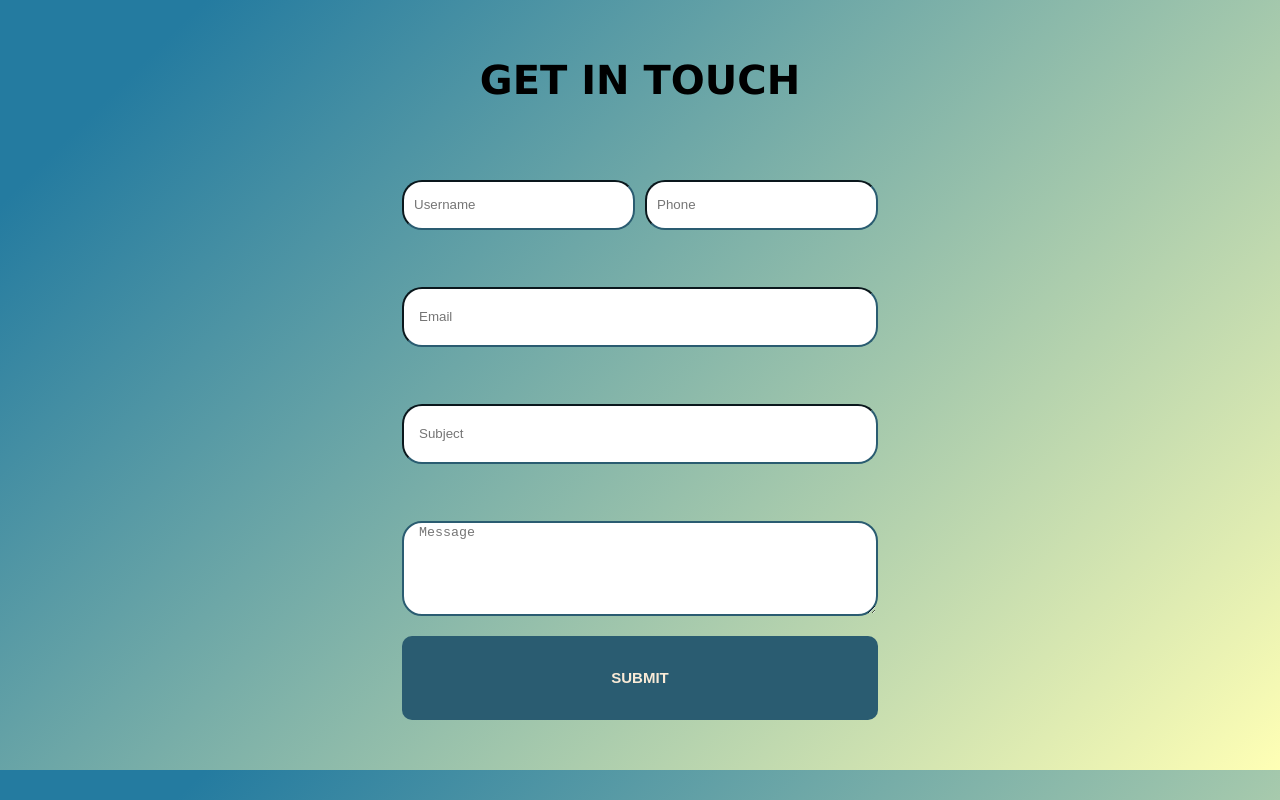
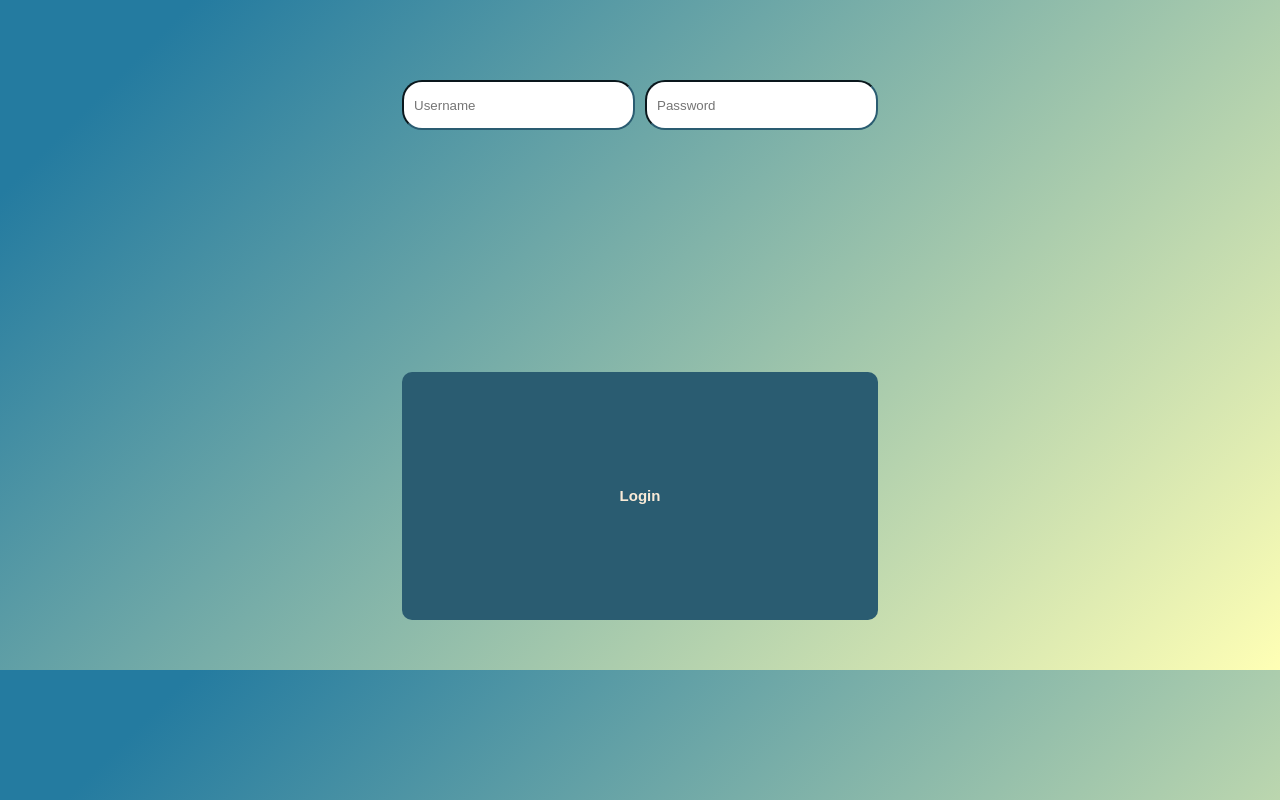
Before and after one commit to Sathwikkd1/portfolio1, a Next.js app: page /contact in a window 1280 px wide. Built offline with nearby package versions, Linux system fonts and the light colour scheme.

Commit message:
Update contact.js

```diff
--- a/pages/contact.js
+++ b/pages/contact.js
@@ -10,15 +10,14 @@ function Contact() {
         }).catch(err => console.log(err));
     }
     return (
-        <div className={styles.container} id="contact">
-           <h1 className={styles.title}>GET IN TOUCH </h1>
+        <div className={styles.container} id="Login">
+
            <form className={styles.form} onSubmit={sendEmail}>
                <input className={styles.inputS} name="Username"placeholder="Username"/>
-               <input className={styles.inputS} name="Phone" placeholder="Phone"/>
-               <input className={styles.inputL} name="Email" placeholder="Email"/>
-               <input className={styles.inputL} name="Subject" placeholder="Subject"/>
-               <textarea className={styles.textarea} placeholder="Message" row={6} />
-               <button className={styles.btn}>SUBMIT</button>
+               <input className={styles.inputS} name="Password"placeholder="Password"/>
+
+
+               <button className={styles.btn}>Login</button>
            </form>
         </div>
     )
```
